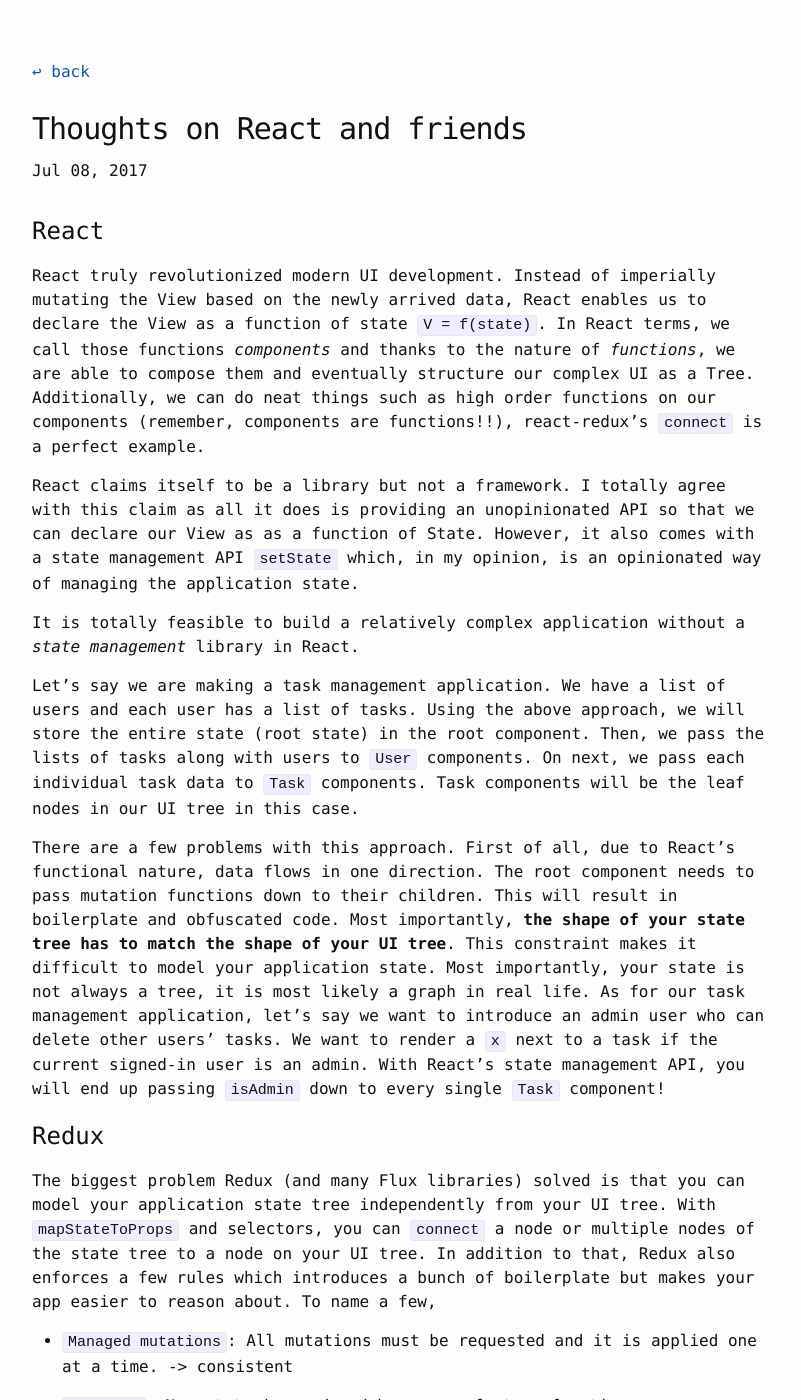
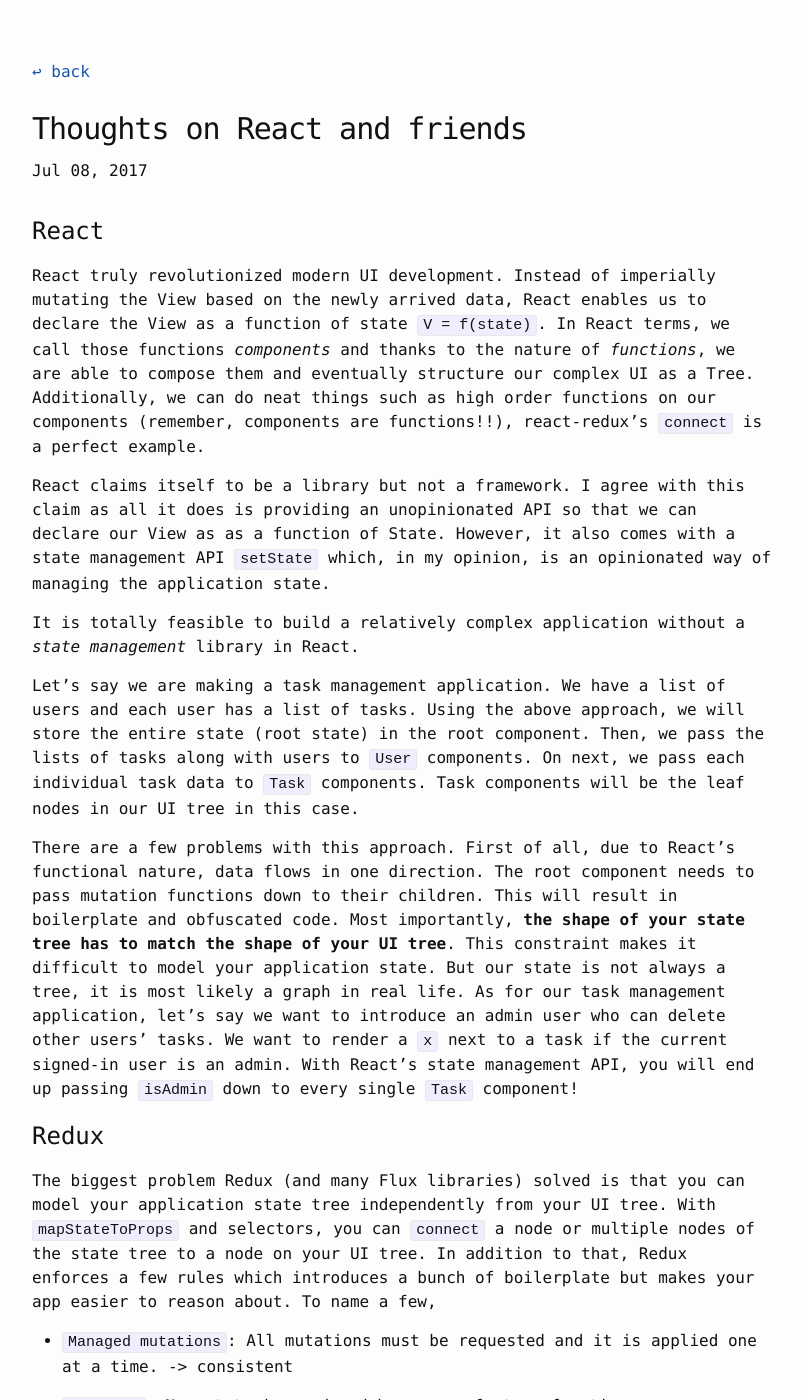
Before and after one commit to lpan/lpan.github.io, a Jekyll site: the page built from _posts/2017-07-08-react-and-friends.md, in a window 1280 px wide and 1400 px high. Shown: the whole window, without its empty margins (238-1039 px from the left). Built offline with Jekyll 4.4.1, drawn with Linux system fonts in a browser that asks for light colours; comment, search, counter and statistics services are not loaded.

Commit message:
grammar :bug:

```diff
--- a/_posts/2017-07-08-react-and-friends.md
+++ b/_posts/2017-07-08-react-and-friends.md
@@ -16,11 +16,11 @@ them and eventually structure our complex UI as a Tree.  Additionally, we can do
 neat things such as high order functions on our components (remember, components
 are functions!!), react-redux's `connect` is a perfect example.
 
-React claims itself to be a library but not a framework. I totally agree with
-this claim as all it does is providing an unopinionated API so that we can
-declare our View as as a function of State. However, it also comes with a state
-management API `setState` which, in my opinion, is an opinionated way of
-managing the application state.
+React claims itself to be a library but not a framework. I agree with this claim
+as all it does is providing an unopinionated API so that we can declare our View
+as as a function of State. However, it also comes with a state management API
+`setState` which, in my opinion, is an opinionated way of managing the
+application state.
 
 It is totally feasible to build a relatively complex application without a
 *state management* library in React.
@@ -37,21 +37,21 @@ functional nature, data flows in one direction. The root component needs to pass
 mutation functions down to their children. This will result in boilerplate and
 obfuscated code. Most importantly, **the shape of your state tree has to match
 the shape of your UI tree**. This constraint makes it difficult to model your
-application state. Most importantly, your state is not always a tree, it is most
-likely a graph in real life. As for our task management application, let's say
-we want to introduce an admin user who can delete other users' tasks. We want to
-render a `x` next to a task if the current signed-in user is an admin. With
-React's state management API, you will end up passing `isAdmin` down to every
-single `Task` component!
+application state. But our state is not always a tree, it is most likely a graph
+in real life. As for our task management application, let's say we want to
+introduce an admin user who can delete other users' tasks. We want to render a
+`x` next to a task if the current signed-in user is an admin. With React's state
+management API, you will end up passing `isAdmin` down to every single `Task`
+component!
 
 # Redux
 
 The biggest problem Redux (and many Flux libraries) solved is that you can model
 your application state tree independently from your UI tree. With
 `mapStateToProps` and selectors, you can `connect` a node or multiple nodes of
-the state tree to a node on your UI tree. In addition to that, Redux also
-enforces a few rules which introduces a bunch of boilerplate but makes your app
-easier to reason about. To name a few,
+the state tree to a node on your UI tree. In addition to that, Redux enforces a
+few rules which introduces a bunch of boilerplate but makes your app easier to
+reason about. To name a few,
 
 * `Managed mutations`: All mutations must be requested and it is applied one
   at a time. -> consistent
```
